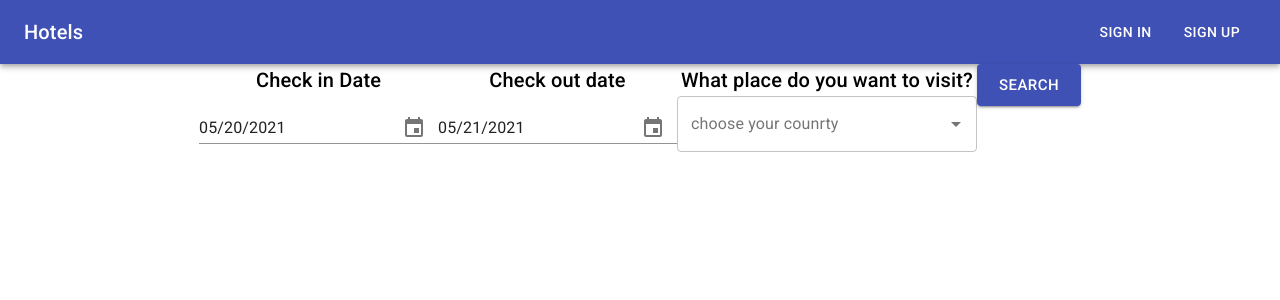
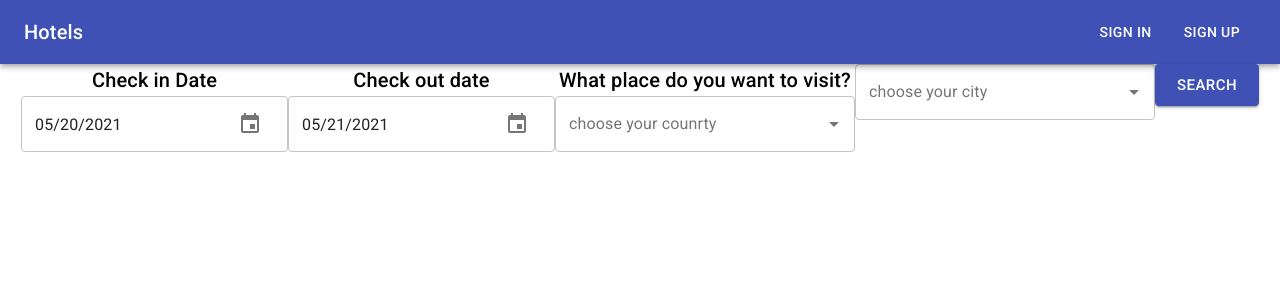
Before and after one commit to VitaliKhileuski/hotel-reservation-system, a React (Create React App) app in the folder hotel-reservation-system/: page /home in a window 1280 px wide. Shown: the top 300 px of the page. Built offline with nearby package versions, Linux system fonts and the light colour scheme; no server answers.

Commit message:
added country and city combo boxes

```diff
--- a/hotel-reservation-system/src/components/home.js
+++ b/hotel-reservation-system/src/components/home.js
@@ -6,7 +6,7 @@ import { Typography , Button} from '@material-ui/core';
 import TextField from '@material-ui/core/TextField';
 import Autocomplete from '@material-ui/lab/Autocomplete';
 import { makeStyles } from '@material-ui/core/styles';
-import axios from 'axios'
+import API from './../api'
 
 
 
@@ -17,26 +17,55 @@ const useStyles = makeStyles({
       marginRight: 10,
       fontSize: 18,
     },
+    grid : {
+      MarginTop : 30
+    }
   },
-  comboBox: {
-    MarginTop : 15
-  }
 });
 
 export default function Home(){
+  const [city,setCity] = useState('');
   const [countries,setCountries] = useState([]);
+  const [cities,setCities] = useState([]);
+  const [currentCountry, setCurrentCountry] = useState("");
+
   useEffect(() => {
     const loadCountries = async () => {
-      await  axios
-      .get('https://restcountries.eu/rest/v2/all')
+      await  API
+      .get('/locations/countries')
       .then(response => response.data)
-      .then((data) => setCountries(data))
+      .then((data) => {
+        setCountries(data);
+        console.log(data);
+      })
       .catch((error) => console.log(error));
+
     };
     loadCountries();
+
   }, []);
+    useEffect(() => {
+      const loadCities = async () => {
+        await  API
+        .get('/locations/cities/'+currentCountry)
+        .then(response => response.data)
+        .then((data) => {
+          setCities(data);
+          console.log(data);
+        })
+        .catch((error) => console.log(error));
 
-  const classes = useStyles();
+      };
+      console.log(cities);
+      setCities([]);
+      console.log(cities);
+      if(currentCountry!==""){
+        loadCities();
+      }
+
+    },[currentCountry])
+
+    const classes = useStyles();
     const [checkInDate, setCheckInDate] = useState(Date.now);
     const [checkOutDate, setCheckOutDate] = useState(new Date(Date.now() + 24*60*60*1000));
     const tommorow  = new Date(Date.now() + 24*60*60*1000);
@@ -56,15 +85,15 @@ export default function Home(){
           >
             <MuiPickersUtilsProvider utils={DateFnsUtils}>
             <Grid>
-            <Typography variant='h6' margin='normal'>
+            <Typography variant='h6'>
               Check in Date
             </Typography>
             <KeyboardDatePicker
               disableToolbar
               disablePast
               variant="inline"
+              inputVariant="outlined"
               format="MM/dd/yyyy"
-              margin="normal"
               value={checkInDate}
               onChange={handleDateCheckInChange}
               KeyboardButtonProps={{
@@ -73,15 +102,15 @@ export default function Home(){
             />
           </Grid>
           <Grid>
-          <Typography variant='h6' margin='normal'>
+          <Typography variant='h6'>
               Check out date
             </Typography>
             <KeyboardDatePicker
               disableToolbar
               minDate={tommorow}
               variant="inline"
-              margin="normal"
               format="MM/dd/yyyy"
+              inputVariant="outlined"
               value={checkOutDate}
               onChange={handleDateCheckOutChange}
               KeyboardButtonProps={{
@@ -91,18 +120,26 @@ export default function Home(){
           </Grid>
             </MuiPickersUtilsProvider>
           <Grid>
-            <Typography variant = 'h6' margin='nornal'>
+            <Typography variant = 'h6'>
               What place do you want to visit?
             </Typography>
                 <Autocomplete
                 id="combo-box-demo"
                 options={countries}
-                margin="normal"
-                getOptionLabel={(option) => option.name}
+                onChange={(event, value) => setCurrentCountry(value)}
+                getOptionLabel={(option) => option}
                 style={{ width: 300 }}
                 renderInput={(params) => <TextField  {...params} label="choose your counrty" variant="outlined" />}
                 />
           </Grid>
+          <Grid> <Autocomplete
+                id="combo-box-demo2"
+                options={cities}
+                getOptionLabel={(option) => option}
+                style={{ width: 300 }}
+                value = {city}
+                renderInput={(params) => <TextField  {...params} label="choose your city" variant="outlined" />}
+                /></Grid>
           <Grid>
             <Button variant="contained" color="primary" size='large'>
              Search
```
